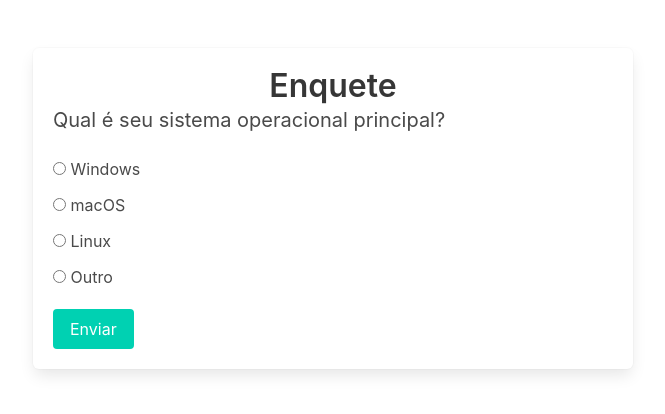
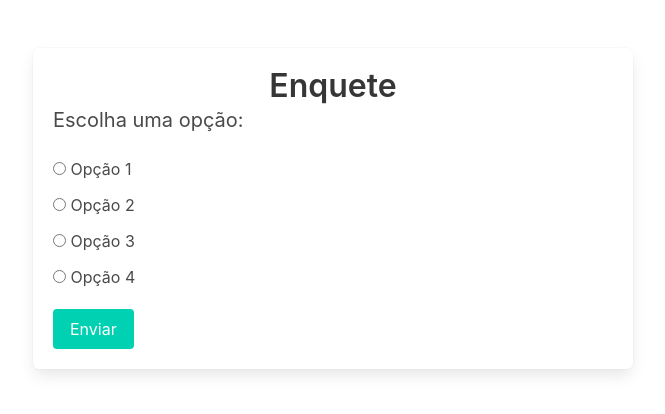
Before and after one commit to DanielBR0612/DSWeb, a Django app: page /enquete/ in a window 1280 px wide. Shown: the top 414 px of the page, without its empty margins (307-972 px from the left). Run offline with Django 5.2, Linux system fonts and the light colour scheme.

Commit message:
enquete v3

```diff
--- a/projsala/enquete/templates/enquete.html
+++ b/projsala/enquete/templates/enquete.html
@@ -11,14 +11,14 @@
         <div class="container">
             <div class="box" style="max-width: 600px; margin: 0 auto;">
                 <h1 class="title has-text-centered">Enquete</h1>
-                <h2 class="subtitle">Qual é seu sistema operacional principal?</h2>
+                <h2 class="subtitle">Escolha uma opção: </h2>
 
                 <form id="form-enquete" action="resultado/">
                     <div class="field">
                         <div class="control">
                             <label class="radio">
                                 <input type="radio" name="opc1" value="windows">
-                                Windows
+                                Opção 1
                             </label>
                         </div>
                     </div>
@@ -27,7 +27,7 @@
                         <div class="control">
                             <label class="radio">
                                 <input type="radio" name="opc2" value="macos">
-                                macOS
+                                Opção 2
                             </label>
                         </div>
                     </div>
@@ -36,7 +36,7 @@
                         <div class="control">
                             <label class="radio">
                                 <input type="radio" name="opc3" value="linux">
-                                Linux
+                                Opção 3
                             </label>
                         </div>
                     </div>
@@ -45,7 +45,7 @@
                         <div class="control">
                             <label class="radio">
                                 <input type="radio" name="opc4" value="outro">
-                                Outro
+                                Opção 4
                             </label>
                         </div>
                     </div>
```
Also changed, not shown: projsala/enquete/templates/resultado.html (+5 -5 lines).
